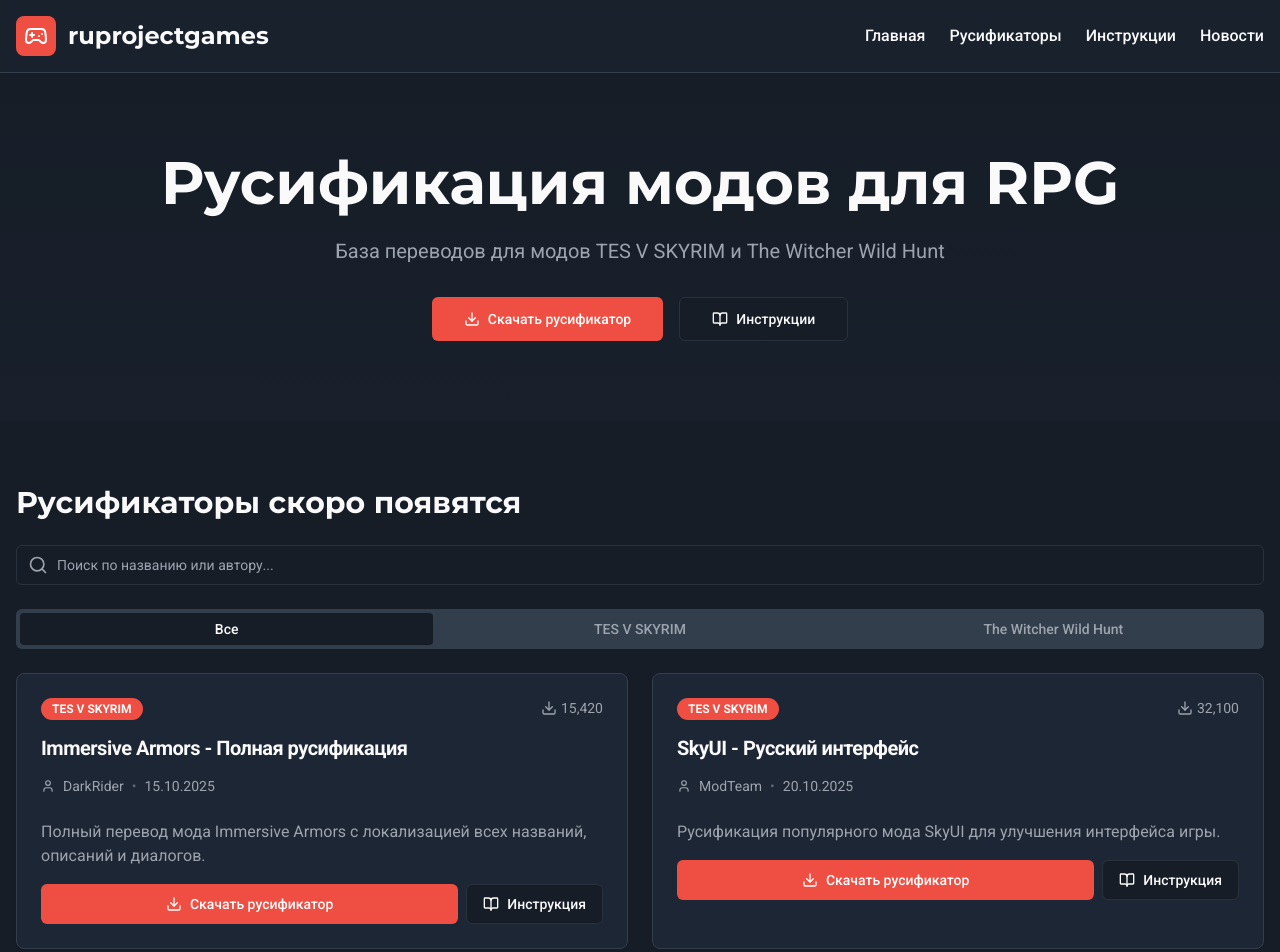
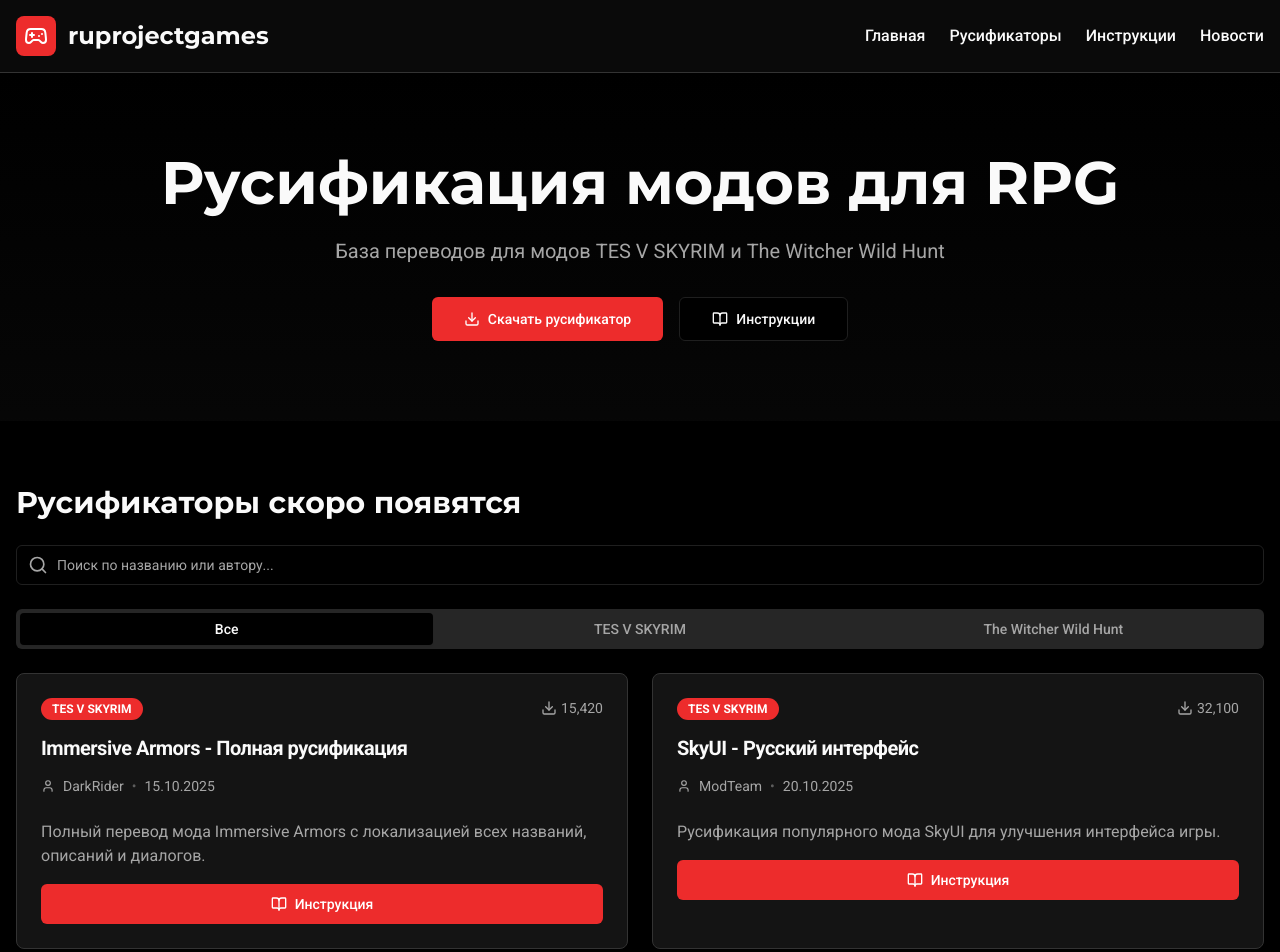
Before and after one commit to pr-poehali-dev/remove-login-system, a React (Vite) app: page / in a window 1280 px wide. Shown: the top 952 px of the page. Built offline with nearby package versions, Linux system fonts and the light colour scheme.

Commit message:
feat: добавить черный дизайн с красными кнопками

```diff
--- a/src/index.css
+++ b/src/index.css
@@ -6,33 +6,33 @@
 
 @layer base {
   :root {
-    --background: 215 28% 12%;
+    --background: 0 0% 0%;
     --foreground: 0 0% 98%;
 
-    --card: 217 28% 16%;
+    --card: 0 0% 8%;
     --card-foreground: 0 0% 98%;
 
-    --popover: 217 28% 16%;
+    --popover: 0 0% 8%;
     --popover-foreground: 0 0% 98%;
 
-    --primary: 4 84% 60%;
+    --primary: 0 84% 55%;
     --primary-foreground: 0 0% 100%;
 
-    --secondary: 16 100% 60%;
+    --secondary: 0 84% 55%;
     --secondary-foreground: 0 0% 100%;
 
-    --muted: 215 20% 25%;
-    --muted-foreground: 215 10% 65%;
+    --muted: 0 0% 15%;
+    --muted-foreground: 0 0% 65%;
 
-    --accent: 4 84% 60%;
+    --accent: 0 84% 55%;
     --accent-foreground: 0 0% 100%;
 
-    --destructive: 0 84% 60%;
+    --destructive: 0 84% 55%;
     --destructive-foreground: 0 0% 100%;
 
-    --border: 215 20% 25%;
-    --input: 215 20% 20%;
-    --ring: 4 84% 60%;
+    --border: 0 0% 20%;
+    --input: 0 0% 12%;
+    --ring: 0 84% 55%;
 
     --radius: 0.5rem;
   }
--- a/src/pages/Index.tsx
+++ b/src/pages/Index.tsx
@@ -118,11 +118,11 @@ const Index = () => {
             База переводов для модов TES V SKYRIM и The Witcher Wild Hunt
           </p>
           <div className="flex gap-4 justify-center flex-wrap">
-            <Button size="lg" className="gap-2 bg-primary hover:bg-primary/90">
+            <Button size="lg" className="gap-2" onClick={() => document.getElementById('mods')?.scrollIntoView({ behavior: 'smooth' })}>
               <Icon name="Download" size={20} />
               Скачать русификатор
             </Button>
-            <Button size="lg" variant="outline" className="gap-2">
+            <Button size="lg" variant="outline" className="gap-2" onClick={() => document.getElementById('instructions')?.scrollIntoView({ behavior: 'smooth' })}>
               <Icon name="BookOpen" size={20} />
               Инструкции
             </Button>
@@ -191,11 +191,7 @@ const Index = () => {
                         <CardContent>
                           <p className="text-muted-foreground mb-4">{mod.description}</p>
                           <div className="flex gap-2">
-                            <Button className="flex-1 gap-2">
-                              <Icon name="Download" size={16} />
-                              Скачать русификатор
-                            </Button>
-                            <Button variant="outline" className="gap-2">
+                            <Button className="flex-1 gap-2" onClick={() => document.getElementById('instructions')?.scrollIntoView({ behavior: 'smooth' })}>
                               <Icon name="BookOpen" size={16} />
                               Инструкция
                             </Button>
```
